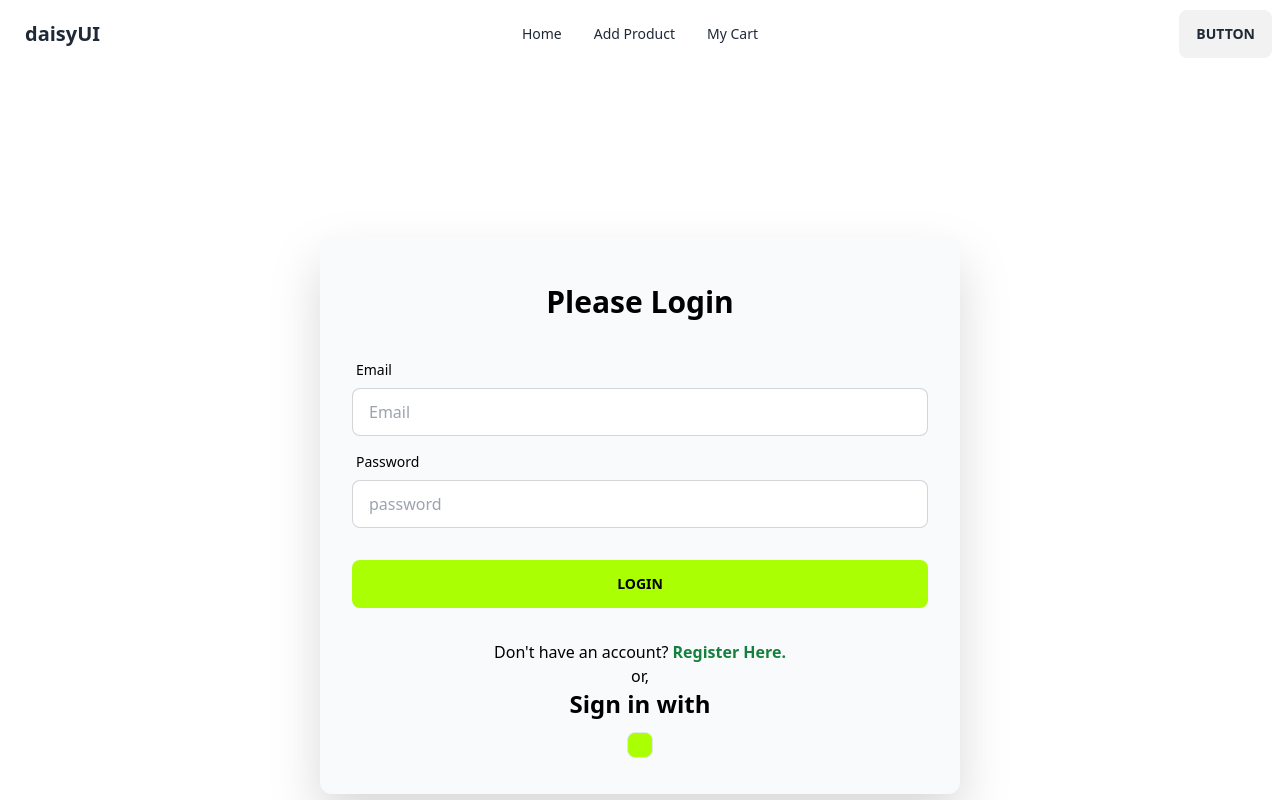
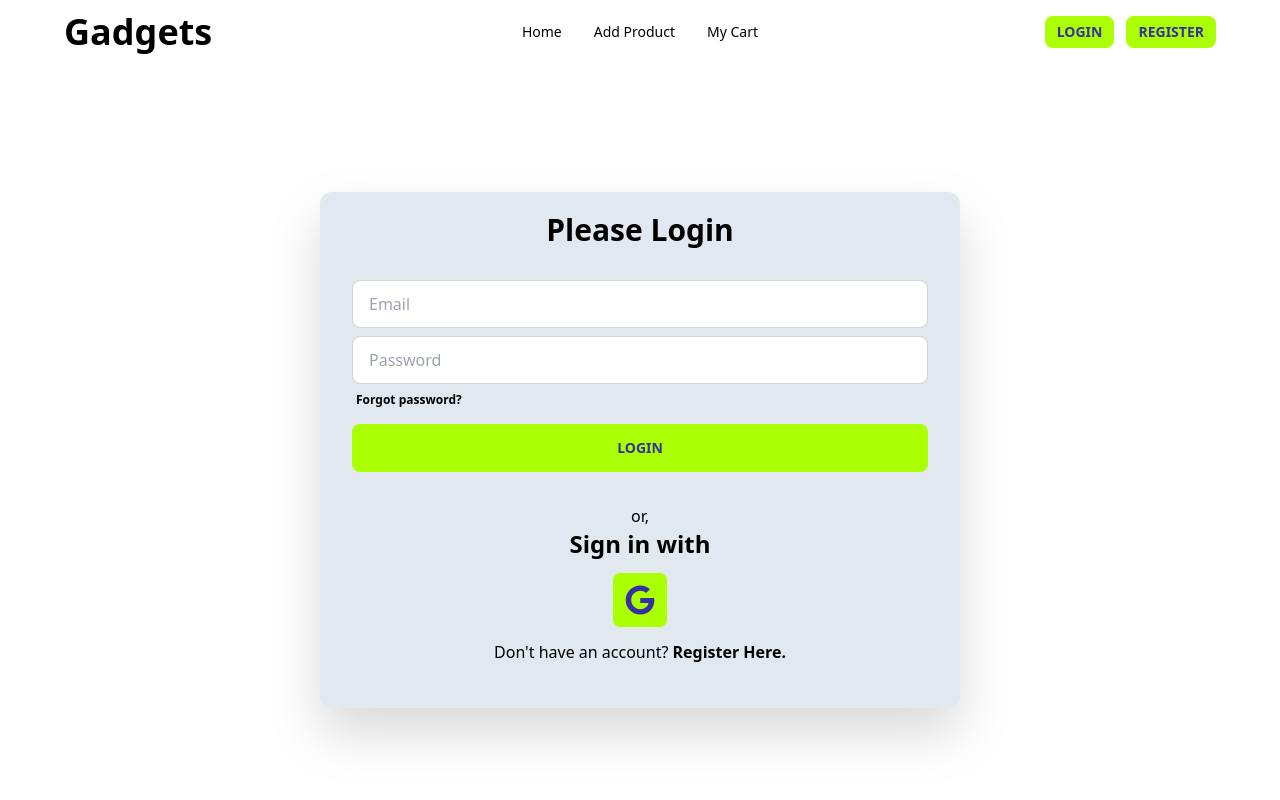
Before and after one commit to ikmat-rabib/Gadgets-online-gadgets-shop, a React (Vite) app: page /login in a window 1280 px wide. Shown: the top 800 px of the page. Built offline with nearby package versions, Linux system fonts and the light colour scheme; no server answers.

Commit message:
added google auth, private routes and products

```diff
--- a/package.json
+++ b/package.json
@@ -15,6 +15,7 @@
     "match-sorter": "^6.3.1",
     "react": "^18.2.0",
     "react-dom": "^18.2.0",
+    "react-icons": "^4.11.0",
     "react-router-dom": "^6.17.0",
     "react-toastify": "^9.1.3",
     "sort-by": "^1.2.0",
--- a/src/Components/BrandCard/BrandCard.jsx
+++ b/src/Components/BrandCard/BrandCard.jsx
@@ -3,10 +3,10 @@ import { Link } from "react-router-dom";
 
 const BrandCard = ({ brand }) => {
 
-    const { brandName, brandImage, _id } = brand
+    const { brandName, brandImage } = brand
 
     return (
-        <Link to={`/brand/${_id}`}>
+        <Link to={`/brand/${brandName}`}>
             <div className="card w-96 bg-base-100 shadow-xl">
                 <figure className="h-80 w-auto bg-center bg-cover p-4">
                     <img src={brandImage} alt="" />
--- a/src/Components/Navbar/Navbar.jsx
+++ b/src/Components/Navbar/Navbar.jsx
@@ -1,40 +1,74 @@
-
-import {  NavLink } from "react-router-dom";
+import { Link, NavLink } from "react-router-dom";
+import { useContext } from "react";
+import { AuthContext } from "../../Providers/AuthProvider";
 
 
 const Navbar = () => {
 
+    const { user, logOut } = useContext(AuthContext)
 
+    const handleSignOut = () => {
+        logOut()
+            .then()
+            .catch()
+    }
 
     const navLinks = <>
-        <li ><NavLink to='/'>Home</NavLink></li>
-        <li ><NavLink to='/add-product'>Add Product</NavLink></li>
-        <li ><NavLink to='/cart'>My Cart</NavLink></li>
+        <li className=" "><NavLink  to='/'>Home</NavLink></li>
+        <li className=" "><NavLink  to='/add-product'>Add Product</NavLink></li>
+        <li className=" "><NavLink  to='/cart'>My Cart</NavLink></li>
+
 
     </>
 
     return (
-        <div className="max-w-screen-xl mx-auto">
-            <div className="navbar bg-base-100 ">
+        <div className="bg-white ">
+
+            <div className="navbar  p-0 max-w-6xl mx-auto ">
                 <div className="navbar-start">
                     <div className="dropdown">
-                    <label tabIndex={0} className="btn btn-ghost lg:hidden">
+                        <label tabIndex={0} className="btn bg-[#1d308d] border-0 text-white hover:text-[#1d308d] lg:hidden">
                             <svg xmlns="http://www.w3.org/2000/svg" className="h-5 w-5" fill="none" viewBox="0 0 24 24" stroke="currentColor"><path strokeLinecap="round" strokeLinejoin="round" strokeWidth="2" d="M4 6h16M4 12h8m-8 6h16" /></svg>
                         </label>
-                    <ul tabIndex={0} className="menu menu-sm dropdown-content mt-3 z-[1] p-2 shadow bg-base-100 rounded-box w-52">
+                        <ul tabIndex={0} className="menu menu-sm dropdown-content mt-3 z-[1] p-2 shadow bg-[#1d308d] text-white rounded-box w-52">
                             {navLinks}
                         </ul>
                     </div>
-                <a className="btn btn-ghost normal-case text-xl">daisyUI</a>
+                    <Link to='/'><div className="text-black font-extrabold normal-case md:text-4xl ">Gadgets</div></Link>
                 </div>
+
                 <div className="navbar-center hidden lg:flex">
-                <ul className="menu menu-horizontal px-1">
+                    <ul className="menu menu-horizontal  px-1 text-black">
                         {navLinks}
                     </ul>
                 </div>
+
                 <div className="navbar-end">
-                <a className="btn">Button</a>
+                    {
+                        user ?
+                            <div className="flex items-center">
+                                    <span><small className="text-black">{user.displayName}</small></span>
+                                <label tabIndex={0} className="btn btn-ghost btn-circle avatar ">
+                                    <div className="w-10 rounded-full">
+                                        <img src={user.photoURL} />
                                     </div>
+                                </label>
+                                <button onClick={handleSignOut} className="btn btn-sm bg-[#aaff03] hover:bg-[#76b300] text-indigo-800 border-0 rounded-lg">Sign Out</button>
+                            </div>
+                            :
+                            <div >
+                                <Link to='/login'>
+                                    <button className="btn btn-sm bg-[#aaff03] hover:bg-[#76b300] text-indigo-800 border-0 rounded-lg  md:mr-3">Login</button>
+                                </Link>
+
+                                <Link to='/register'>
+                                    <button className="btn btn-sm bg-[#aaff03] hover:bg-[#76b300] text-indigo-800 border-0 rounded-lg ">Register</button>
+                                </Link>
+                            </div>
+                    }
+
+                </div>
+
             </div>
         </div>
     );
--- a/src/Pages/AddProductPage/AddProductPage.jsx
+++ b/src/Pages/AddProductPage/AddProductPage.jsx
@@ -44,8 +44,8 @@ const AddProductPage = () => {
     }
 
     return (
-        <div className="max-w-screen-lg mx-auto ">
-            <h2 className="text-3xl font-bold text-center md:mt-10">product add here</h2>
+        <div className="max-w-screen-lg mx-auto my-10 p-6 rounded-xl bg-slate-100 drop-shadow-2xl">
+            <h2 className="text-3xl font-bold text-center ">Add Product Here</h2>
             <form onSubmit={handleAddProduct} className="card-body">
 
                 {/* name */}
--- a/src/Pages/ErrorPage/ErrorPage.jsx
+++ b/src/Pages/ErrorPage/ErrorPage.jsx
@@ -1,9 +1,13 @@
+import Footer from "../../Components/Footer/Footer";
+import Navbar from "../../Components/Navbar/Navbar";
 
 
 const ErrorPage = () => {
     return (
         <div>
-            <h2>error</h2>
+            <Navbar></Navbar>
+            <img className="w-1/2 mx-auto" src="https://i.ibb.co/34Ktdw2/404-error.jpg" alt="" />
+            <Footer></Footer>
         </div>
     );
 };
--- a/src/Pages/Login/Login.jsx
+++ b/src/Pages/Login/Login.jsx
@@ -1,60 +1,104 @@
-import { Link } from "react-router-dom";
+/* eslint-disable react/no-unescaped-entities */
+import { useContext } from "react";
+import { Link, useLocation, useNavigate } from "react-router-dom";
+import { AuthContext } from "../../Providers/AuthProvider";
+import { FaGoogle } from 'react-icons/fa';
+import { toast } from "react-toastify";
 
 
 const Login = () => {
 
-    const handleLogin = e => {
+    const { signIn, handleGoogleSignIn } = useContext(AuthContext);
+
+    const location = useLocation();
+    const navigate = useNavigate()
+    console.log('location of login page', location);
+
+    const HandleLogin = e => {
         e.preventDefault();
         const form = new FormData(e.currentTarget);
+        const email = form.get('email');
+        const password = form.get('password');
+        console.log(email, password)
 
-        const name = form.get('name')
-        const photo = form.get('photo')
-        const email = form.get('email')
-        const password = form.get('password')
-        console.log(name, email, password, photo);
+        signIn(email, password)
+            .then(result => {
+                console.log(result.user)
+                toast.success('Login Successful', {
+                    position: "top-center",
+                    autoClose: 5000,
+                    hideProgressBar: false,
+                    closeOnClick: true,
+                    pauseOnHover: true,
+                    draggable: true,
+                    progress: undefined,
+                    theme: "colored",
+                    })
+                navigate(location?.state ? location.state : '/')
+            })
+            .catch(() => {
+                toast.error("User Email/Password doesn't match", {
+                    position: "top-center",
+                    autoClose: 5000,
+                    hideProgressBar: false,
+                    closeOnClick: true,
+                    pauseOnHover: true,
+                    draggable: true,
+                    progress: undefined,
+                    theme: "colored",
+                    });
+            })
+    }
+
+    const googleLogin = () => {
+        handleGoogleSignIn()
+        .then(() => {
+            toast.success('Login Successful', {
+                position: "top-center",
+                autoClose: 5000,
+                hideProgressBar: false,
+                closeOnClick: true,
+                pauseOnHover: true,
+                draggable: true,
+                progress: undefined,
+                theme: "colored",
+                })
+            navigate(location?.state ? location.state : '/')
+        })
 
     }
 
     return (
-        <div >
-            <div className="py-32 ">
-                <div className="sm:w-auto md:w-2/4 mx-auto text-center text-black drop-shadow-2xl bg-slate-50 rounded-xl py-6 my-10">
-                    <h2 className="text-3xl mt-6 font-bold">Please Login</h2>
-                    <form onSubmit={handleLogin} className="card-body md:w-mx-auto">
+        <div>
+            <div className="py-32">
+                <div className="sm:w-auto md:w-2/4 mx-auto text-center text-black rounded-xl py-5 bg-slate-200 drop-shadow-2xl">
+                    <h2 className="text-3xl font-bold">Please Login</h2>
+                    <form onSubmit={HandleLogin} className="card-body md:w-mx-auto">
 
                         <div className="form-control">
-                            <label className="label">
-                                <span className="text-black label-text">Email</span>
-                            </label>
                             <input type="email" name="email" placeholder="Email" className="input input-bordered text-black" required />
                         </div>
 
                         <div className="form-control">
+                            <input type="password" name="password" placeholder="Password" className="input input-bordered text-black" required />
                             <label className="label">
-                                <span className="text-black label-text">Password</span>
+                                <a href="#" className="label-text-alt link link-hover text-black font-bold">Forgot password?</a>
                             </label>
-                            <input type="password" name="password" placeholder="password" className="input input-bordered text-black" required />
-
                         </div>
 
-                        {/* {
-                            registerError && <p className="bg-white text-2xl py-2 font-medium text-red-600 rounded-lg">{registerError}</p>
-                        } */}
-
-
-                        <div className="form-control mt-6">
-                            <button type="submit" className="btn bg-[#aaff03] hover:bg-[#76b300] text-black border-0 ">Login</button>
+                        <div className="form-control">
+                            <button type="submit" className="btn bg-[#aaff03] hover:bg-[#76b300] text-indigo-800 border-0 ">Login</button>
                         </div>
                     </form>
-                    <p className="mb-">Don't have an account? <Link className="text-green-700 font-bold" to='/register'>Register Here.</Link></p>
 
                     <div>
                         <p>or,</p>
                         <h3 className="text-2xl font-semibold">Sign in with</h3>
-                        <button className="p-3 my-3 text-3xl border rounded-lg bg-[#aaff03] hover:bg-[#76b300] text-indigo-800"> </button>
+                        <button onClick={googleLogin} className="p-3 my-3 text-3xl border rounded-lg bg-[#aaff03] hover:bg-[#76b300] text-indigo-800"> <FaGoogle></FaGoogle> </button>
                     </div>
+
+                    <p className="mb-6">Don't have an account? <Link className=" font-bold" to='/register'>Register Here.</Link></p>
                 </div>
-
             </div>
         </div>
     );
--- a/src/Pages/Registration/Registration.jsx
+++ b/src/Pages/Registration/Registration.jsx
@@ -1,17 +1,21 @@
 import { useContext, useState } from "react";
-import { Link,  useNavigate } from "react-router-dom";
+import { Link, useNavigate } from "react-router-dom";
 import { AuthContext } from "../../Providers/AuthProvider";
 import { toast } from "react-toastify";
+import { FaGoogle } from "react-icons/fa";
 import { updateProfile } from "firebase/auth";
 
 
-const Registration = () => {
+const Register = () => {
 
-    const { createUser } = useContext(AuthContext)
-    const [registerError, setRegisterError] = useState();
-    const [success, setSuccess] = useState();
+    const { createUser, handleGoogleSignIn } = useContext(AuthContext)
 
-    // const navigate = useNavigate()
+    const [registerError, setRegisterError] = useState('')
+    const [success, setSuccess] = useState('')
+
+    console.log(success);
+
+    const navigate = useNavigate()
 
     const handleRegister = e => {
         e.preventDefault();
@@ -37,7 +41,7 @@ const Registration = () => {
         setRegisterError('');
         setSuccess('');
 
-        createUser(email, password, name, photo)
+        createUser(email, password)
             .then(result => {
                 console.log(result.user)
                 setSuccess('Registration Successful')
@@ -46,8 +50,8 @@ const Registration = () => {
                     displayName: name,
                     photoURL: photo
                 })
-                    .then()
-                    .catch()
+                .then()
+                .catch()
 
                 toast.success('Registration Successful', {
                     position: "top-center",
@@ -58,48 +62,46 @@ const Registration = () => {
                     draggable: true,
                     progress: undefined,
                     theme: "colored",
-                });
-                // navigate('/')
+                    });
+                navigate('/')
             })
             .catch(error => {
                 console.error(error)
                 setRegisterError(error.message);
             })
-
     }
 
-
     return (
-        <div >
-            <div className="py-32 ">
-                <div className="sm:w-auto md:w-2/4 mx-auto text-center text-black drop-shadow-2xl bg-slate-50 rounded-xl py-6 my-10">
+        <div>
+            <div className="py-32  ">
+                <div className="sm:w-auto md:w-2/4 mx-auto text-center text-black bg-slate-200 drop-shadow-2xl rounded-2xl py-6 my-10">
                     <h2 className="text-3xl mt-6 font-bold">Please Register</h2>
                     <form onSubmit={handleRegister} className="card-body md:w-mx-auto">
 
                         <div className="form-control">
                             <label className="label">
-                                <span className="label-text text-black">Name</span>
+                                <span className="label-text text-white">Name</span>
                             </label>
                             <input type="text" name="name" placeholder="Name" className="input input-bordered text-black" required />
                         </div>
 
                         <div className="form-control">
                             <label className="label">
-                                <span className="text-black label-text ">Photo URL</span>
+                                <span className="text-white label-text ">Photo URL</span>
                             </label>
                             <input type="text" name="photo" placeholder="Photo URL" className="input input-bordered text-black" required />
                         </div>
 
                         <div className="form-control">
                             <label className="label">
-                                <span className="text-black label-text">Email</span>
+                                <span className="text-white label-text">Email</span>
                             </label>
                             <input type="email" name="email" placeholder="Email" className="input input-bordered text-black" required />
                         </div>
 
                         <div className="form-control">
                             <label className="label">
-                                <span className="text-black label-text">Password</span>
+                                <span className="text-white label-text">Password</span>
                             </label>
                             <input type="password" name="password" placeholder="password" className="input input-bordered text-black" required />
 
@@ -111,15 +113,15 @@ const Registration = () => {
 
 
                         <div className="form-control mt-6">
-                            <button type="submit" className="btn bg-[#aaff03] hover:bg-[#76b300] text-black border-0 ">Register</button>
+                            <button type="submit" className="btn bg-[#aaff03] hover:bg-[#76b300] text-indigo-800 border-0 ">Register</button>
                         </div>
                     </form>
-                    <p className="mb-">Already have an account? <Link className="text-green-600 font-bold" to='/login'>Login Here.</Link></p>
+                    <p className="mb-">Already have an account? <Link className=" font-bold" to='/login'>Login Here.</Link></p>
 
                     <div>
                         <p>or,</p>
                         <h3 className="text-2xl font-semibold">Sign in with</h3>
-                        <button className="p-3 my-3 text-3xl border rounded-lg bg-[#aaff03] hover:bg-[#76b300] text-black"> </button>
+                        <button onClick={handleGoogleSignIn} className="p-3 my-3 text-3xl border rounded-lg bg-[#aaff03] hover:bg-[#76b300] text-indigo-800"> <FaGoogle></FaGoogle> </button>
                     </div>
                 </div>
 
@@ -128,4 +130,4 @@ const Registration = () => {
     );
 };
 
-export default Registration;
+export default Register;
```
Also changed, not shown: src/Components/ProductCard/ProductCard.jsx (added, +21 -0 lines), src/Pages/BrandItems/BrandItems.jsx (+9 -8 lines), src/Providers/AuthProvider.jsx (+49 -10 lines), src/Providers/PrivateRoutes.jsx (added, +21 -0 lines), src/main.jsx (+8 -10 lines), 1 other file (tests, documents, lock files or other folders). Lines whose indentation alone changed are shown as unchanged.
